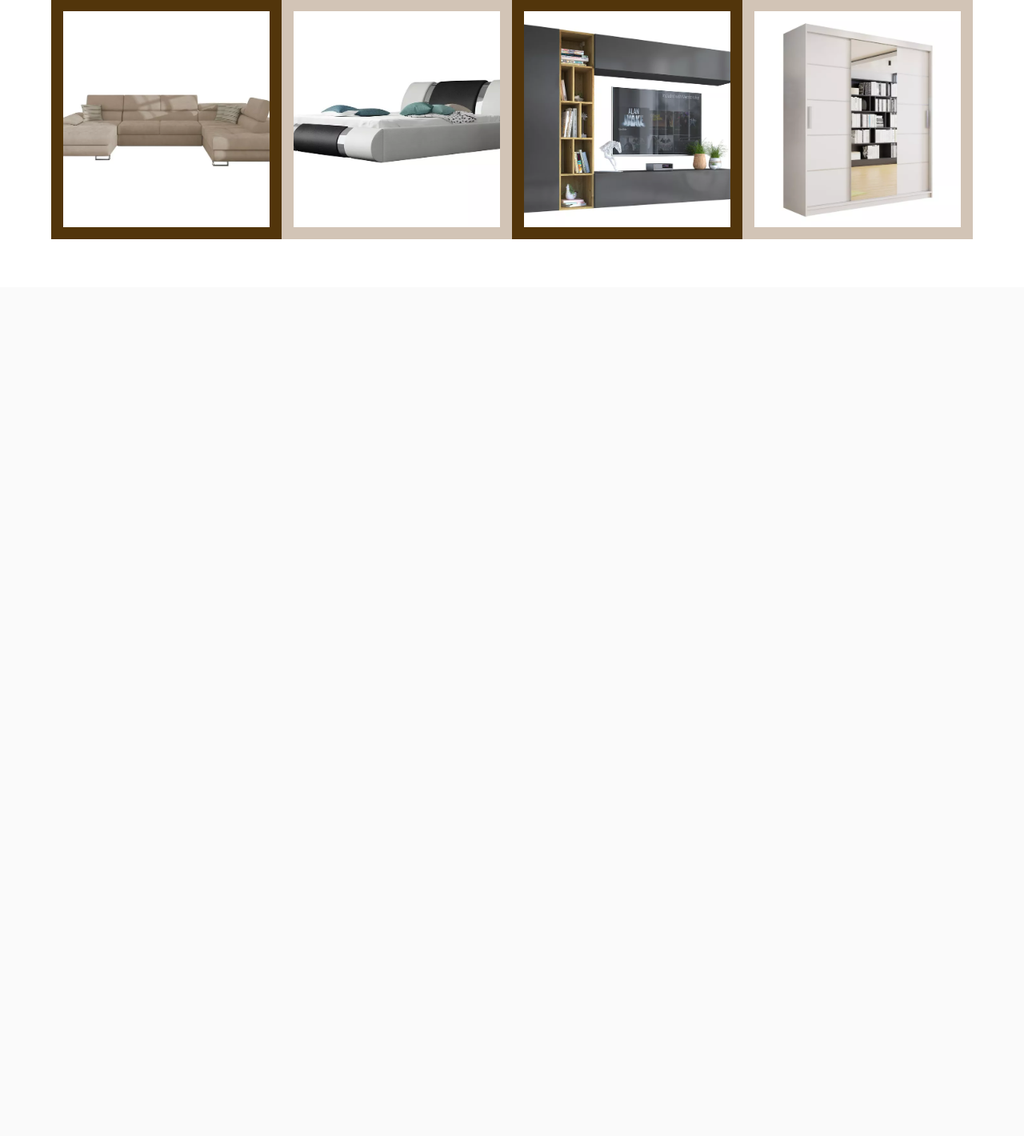
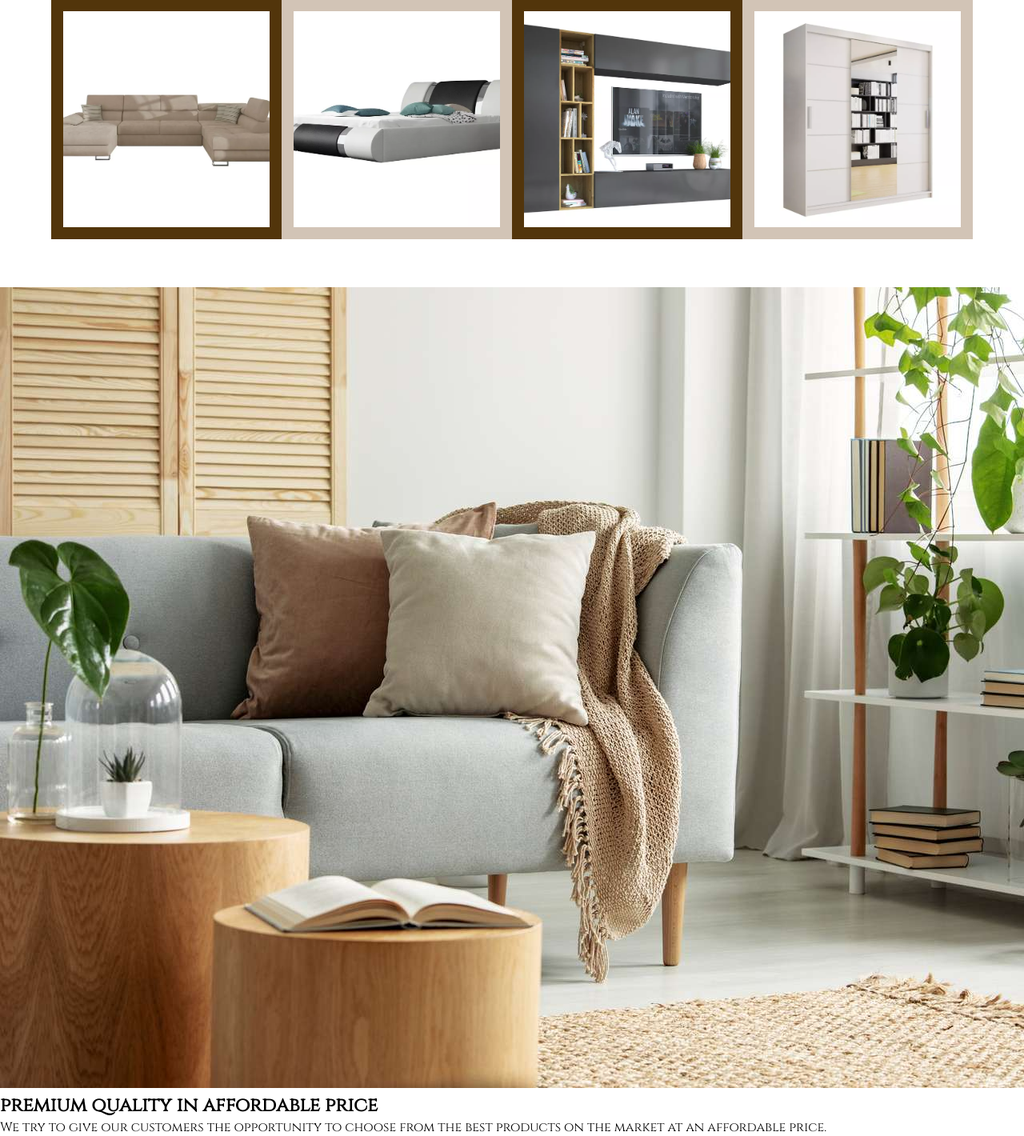
Before and after one commit to iustina-d/COVER-AJAX-Website, a Flask app: page / in a window 1280 px wide; the page is wider, and only the part inside the window is pictured. Shown: the part 931-2351 px from the top of that part at 80% size. Before the commit the page ends 1230 px from the top of that part, so only its background shows below. Run offline with Flask 2, Linux system fonts and the light colour scheme; some libraries are stand-ins or nearby versions.

Commit message:
create the mid-section

```diff
--- a/templates/home.html
+++ b/templates/home.html
@@ -102,5 +102,19 @@
         </div>
       </div>
     </section>
+    <section class="mid-section">
+      <div class="section-item-container">
+        <img src="/static/images/home/mid-section-img.jpg" alt="a living room" class="section-bg" />
+        <div class="section-info">
+          <h1 class="title">
+            premium quality in <span>affordable</span> price
+          </h1>
+          <p class="info">
+            We try to give our customers the opportunity to choose from the best
+            products on the market at an affordable price.
+          </p>
+        </div>
+      </div>
+    </section>
   </body>
 </html>
```
